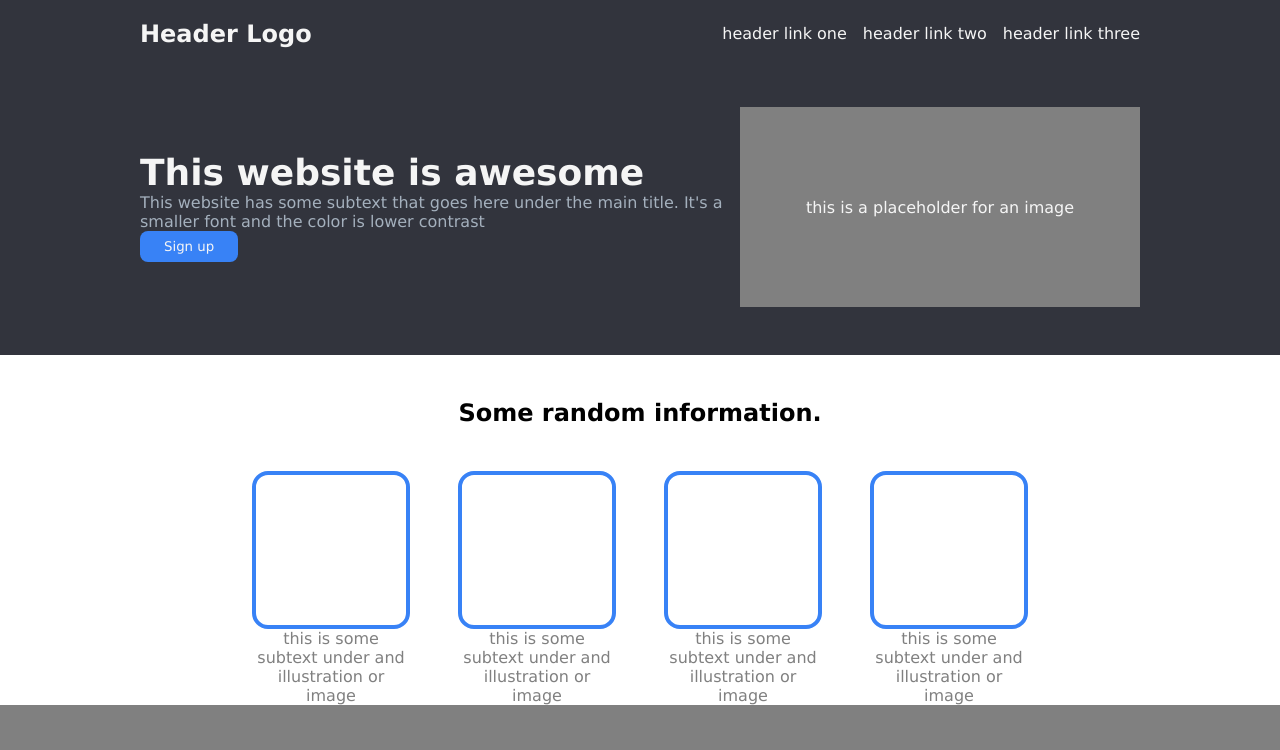
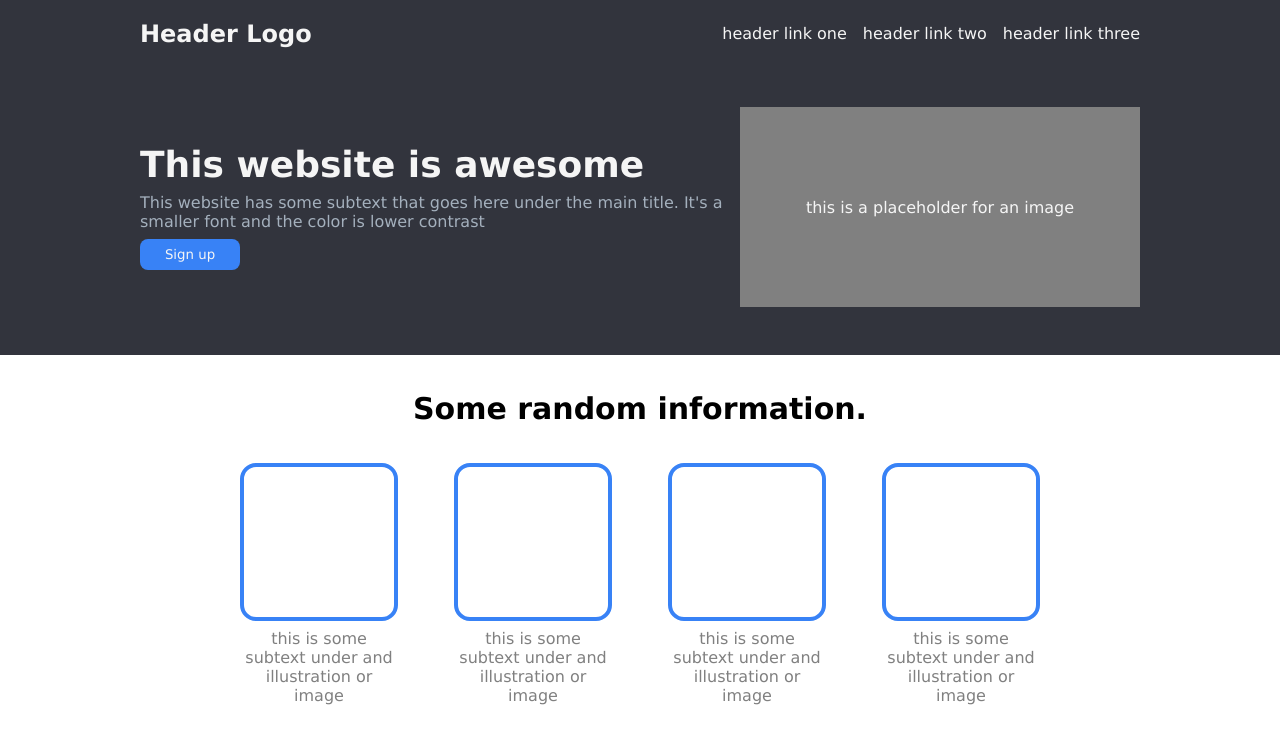
Before and after one commit to qmierlak/foundations-landing-page, a plain HTML site: page index.html in a window 1280 px wide. Shown: the top 750 px of the page. Drawn offline with Linux system fonts and the light colour scheme.

Commit message:
Fix spacing for info section

```diff
--- a/style.css
+++ b/style.css
@@ -72,6 +72,7 @@ a,
     border: none;
     border-radius: 8px;
     padding: 8px 24px;
+    width: 100px;
 }
 .hero-section p{
     color: rgb(164, 176, 189);
@@ -82,14 +83,21 @@ a,
     margin: 0;
 
 }
+.hero-callout {
+    display: flex;
+    flex-direction: column;
+    gap: 8px;
+}
 
 /** Info section **/
 .info-section {
     background-color: white;
+    padding: 36px;
 }
 .info-section h2{
     text-align: center;
-    padding: 24px;
+    margin-top: 0;
+    font-size: 30px;
 }
 .card-image {
     height: 150px;
@@ -102,6 +110,7 @@ a,
     justify-content: center;
     align-items: center;
     gap: 48px;
+    padding: 12px;
 }
 
 .card {
@@ -114,6 +123,7 @@ a,
     width: 150px;
     text-align: center;
     color: grey;
+    padding: 8px;
 }
 
 /** Quote section **/
```
